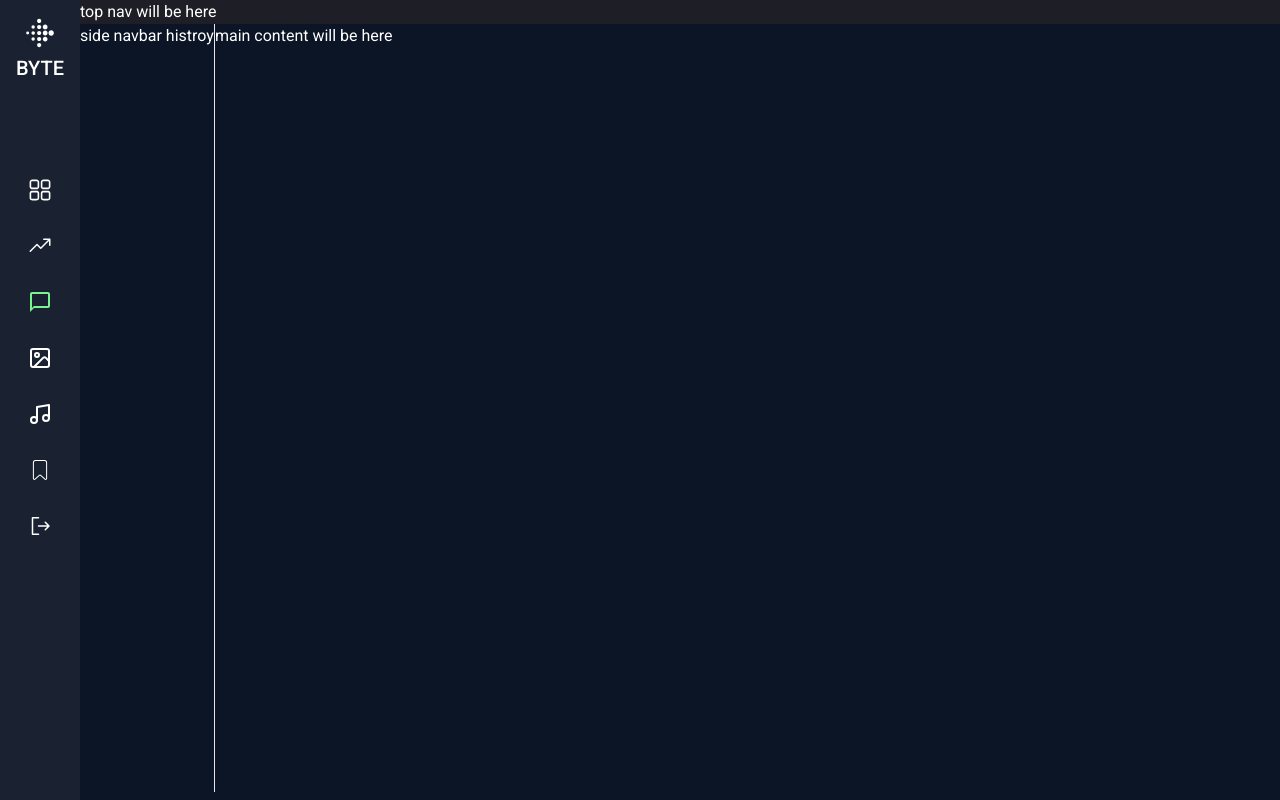
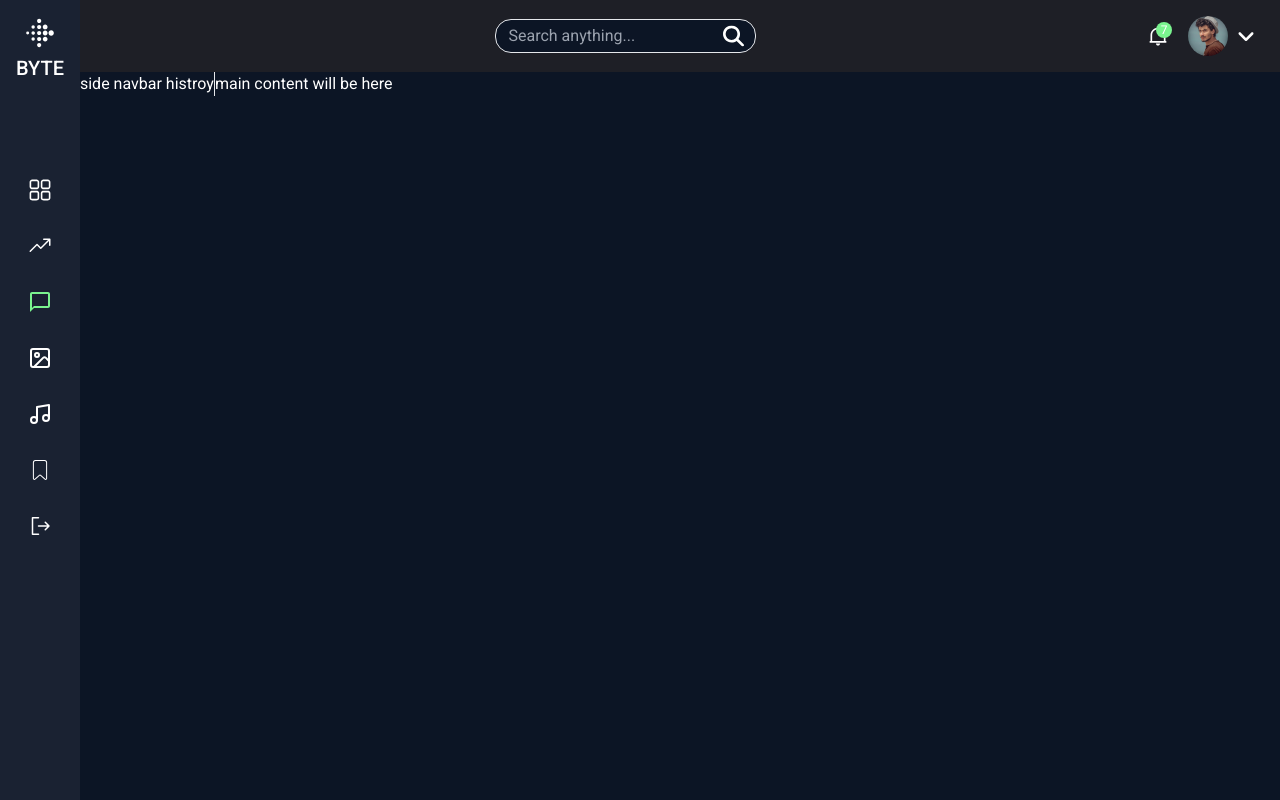
Before and after one commit to roufhasan/byte-client, a React (Vite) app: page / in a window 1280 px wide. Built offline with nearby package versions, Linux system fonts and the light colour scheme.

Commit message:
topnavbar component added

```diff
--- a/package.json
+++ b/package.json
@@ -10,6 +10,7 @@
     "preview": "vite preview"
   },
   "dependencies": {
+    "@headlessui/react": "^1.7.18",
     "react": "^18.2.0",
     "react-dom": "^18.2.0",
     "react-icons": "^5.0.1"
--- a/src/App.jsx
+++ b/src/App.jsx
@@ -1,21 +1,17 @@
 import SidebarLink from "./components/SidebarLink/SidebarLink";
+import TopNavbar from "./components/TopNavbar/TopNavbar";
 
 const App = () => {
   return (
     <div className="min-h-screen h-full bg-darkBlue text-white font-Roboto flex">
-      {/* Sidebar Link */}
-      <section className="">
-        <SidebarLink />
-      </section>
+      <SidebarLink />
+
       {/* These contain some different component */}
       <section className="w-full">
-        {/* TopNavbar */}
-        <navbar className="bg-charcoalGray w-full block">
-          top nav will be here
-        </navbar>
+        <TopNavbar />
         <div className="flex">
           {/* Side navbar history */}
-          <section className="border-r h-[96vh]">side navbar histroy</section>
+          <section className="border-r ">side navbar histroy</section>
           {/* main content will be here */}
           <section>main content will be here</section>
         </div>
--- a/src/components/SidebarLink/SidebarLink.jsx
+++ b/src/components/SidebarLink/SidebarLink.jsx
@@ -7,36 +7,50 @@ import { CiBookmark } from "react-icons/ci";
 
 const SidebarLink = () => {
   return (
-    <div className="min-h-screen h-full bg-blueGray p-4">
+    <nav className="min-h-screen h-full bg-blueGray p-4">
       <div className="text-center">
         <MdFitbit size={34} className="mx-auto" />
         <h2 className="text-xl font-medium uppercase mt-1">Byte</h2>
       </div>
 
-      <div className="flex flex-col items-center justify-center gap-8 mt-24">
+      <ul className="flex flex-col items-center justify-center gap-8 mt-24">
+        <li>
           <a href="#">
             <RxDashboard size={24} />
           </a>
+        </li>
+        <li>
           <a href="#">
             <PiTrendUp size={24} />
           </a>
+        </li>
+        <li>
           <a href="#">
             <MdOutlineChatBubbleOutline size={24} className="text-green" />
           </a>
+        </li>
+        <li>
           <a href="#">
             <LuImage size={24} />
           </a>
+        </li>
+        <li>
           <a href="#">
             <FiMusic size={24} />
           </a>
+        </li>
+        <li>
           <a href="#">
             <CiBookmark size={24} />
           </a>
+        </li>
+        <li>
           <a href="#">
             <PiSignOut size={24} />
           </a>
-      </div>
-    </div>
+        </li>
+      </ul>
+    </nav>
   );
 };
 
--- /dev/null
+++ b/src/components/TopNavbar/TopNavbar.jsx
@@ -0,0 +1,79 @@
+import { Menu, Transition } from "@headlessui/react";
+import { RiNotification2Line } from "react-icons/ri";
+import { FaAngleDown, FaMagnifyingGlass } from "react-icons/fa6";
+import PortraitImg from "../../assets/portrait.jpg";
+import { Fragment } from "react";
+
+const TopNavbar = () => {
+  return (
+    <Menu
+      as="nav"
+      className="w-full bg-charcoalGray flex items-center relative px-6 py-4"
+    >
+      {/* Search Field */}
+      <div className="flex-1 text-center">
+        <form>
+          <div className="w-1/4 max-w-md mx-auto">
+            <div className="relative">
+              <input
+                type="text"
+                name="search"
+                id="search"
+                placeholder="Search anything..."
+                className="w-full bg-darkBlue inline-block border rounded-2xl outline-none pr-10 px-3 py-1"
+              />
+              <button
+                type="submit"
+                className="absolute right-3 top-1/2 -translate-y-1/2"
+              >
+                <FaMagnifyingGlass size={21} />
+              </button>
+            </div>
+          </div>
+        </form>
+      </div>
+
+      {/* Notification & Profile */}
+      <div className="flex items-center gap-5">
+        <div className="relative">
+          <RiNotification2Line size={20} className="cursor-pointer" />
+          <p className="h-4 w-4 bg-green text-xs text-center rounded-full absolute -top-1 -right-1">
+            7
+          </p>
+        </div>
+        <Menu.Button className="flex items-center gap-2">
+          <img
+            className="w-10 h-10 rounded-full object-cover"
+            src={PortraitImg}
+            alt="person profile picture"
+          />
+          <FaAngleDown size={20} />
+        </Menu.Button>
+      </div>
+
+      {/* Drop Down Menus */}
+      <Transition
+        as={Fragment}
+        enter="transition ease-out duration-100"
+        enterFrom="transform opacity-0 scale-95"
+        enterTo="transform opacity-100 scale-100"
+        leave="transition ease-in duration-75"
+        leaveFrom="transform opacity-100 scale-100"
+        leaveTo="transform opacity-0 scale-95"
+      >
+        <Menu.Items className="w-32 bg-white text-black rounded-md pl-4 py-1 absolute right-5 top-full">
+          <div className="flex flex-col items-start gap-2">
+            <Menu.Item>
+              <button>Profile</button>
+            </Menu.Item>
+            <Menu.Item>
+              <button>Log Out</button>
+            </Menu.Item>
+          </div>
+        </Menu.Items>
+      </Transition>
+    </Menu>
+  );
+};
+
+export default TopNavbar;
```
Also changed, not shown: src/assets/portrait.jpg (added), 1 other file (tests, documents, lock files or other folders). Lines whose indentation alone changed are shown as unchanged.
